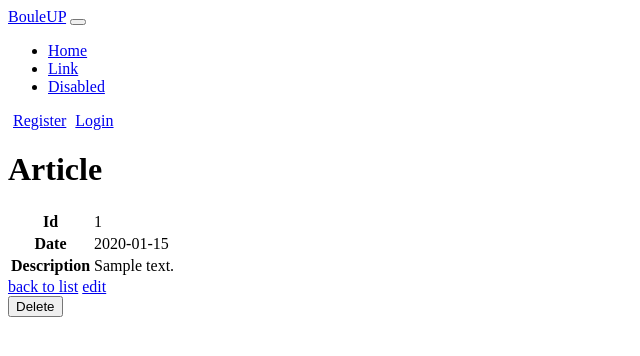
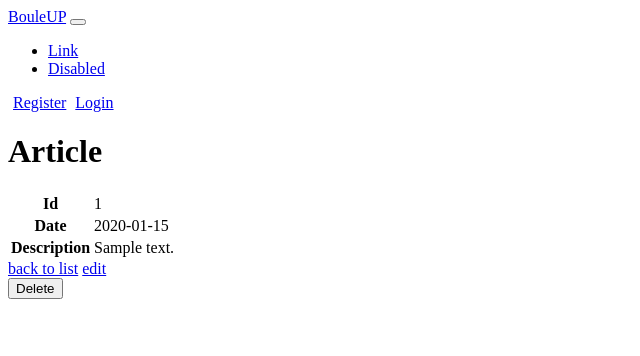
Before and after one commit to GangneuxA/BouleUp, a Symfony app: template templates/article/show.html.twig in a window 1280 px wide. Shown: the top 356 px of the page, without its empty margins (0-640 px from the left). Run offline with Twig, Linux system fonts and the light colour scheme; the template is opened without the code that fills it: most values are stand-ins (such as "Sample title", 1, 10 or a date in 2020); some libraries are stand-ins or nearby versions.

Commit message:
home modif

```diff
--- a/templates/base.html.twig
+++ b/templates/base.html.twig
@@ -18,9 +18,6 @@
 
     <div class="collapse navbar-collapse" id="navbarSupportedContent">
       <ul class="navbar-nav me-auto mb-2 mb-lg-0">
-        <li class="nav-item">
-          <a class="nav-link active" aria-current="page" href="#">Home</a>
-        </li>
         <li class="nav-item">
           <a class="nav-link" href="#">Link</a>
         </li>
--- a/templates/home/index.html.twig
+++ b/templates/home/index.html.twig
@@ -1,3 +1,5 @@
+{% extends 'base.html.twig' %}
+
 {% block body %}
 
 {% endblock %}
```
